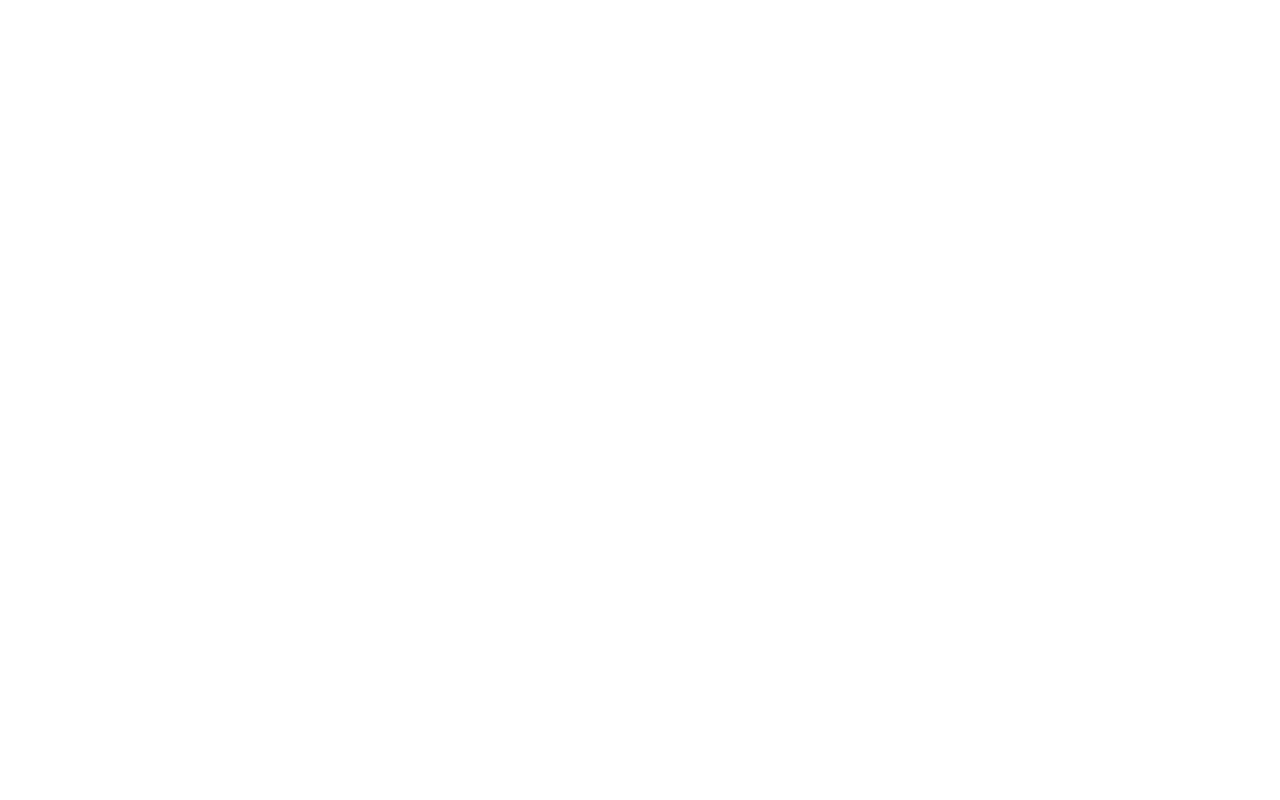
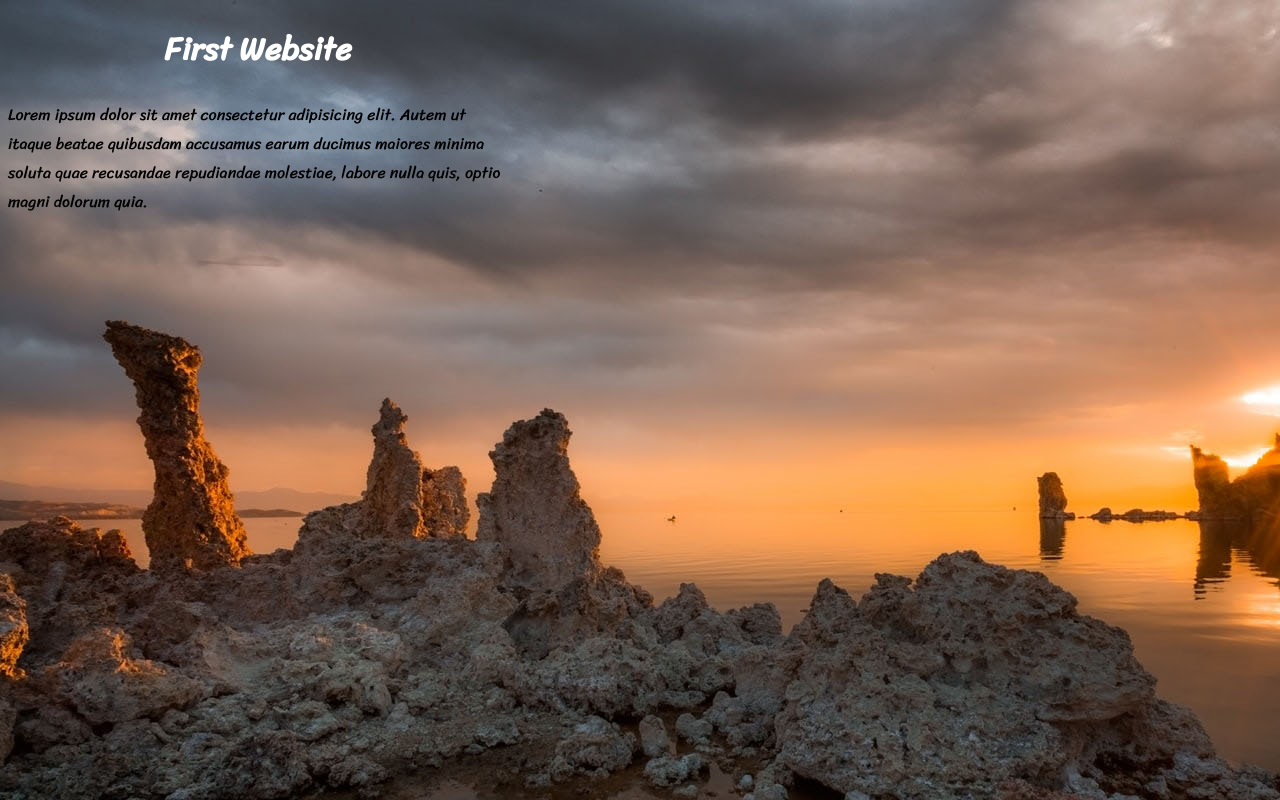
Before and after one commit to hemasri-bhimireddy/testing, a plain HTML site: page index.html in a window 1280 px wide. Drawn offline with Linux system fonts and the light colour scheme.

Commit message:
update the latest code

```diff
--- a/css/style.css
+++ b/css/style.css
@@ -1,5 +1,5 @@
 body {
-    background-image:url("./images/bg-img.jpg");
+    background-image:url("../images/bg-img.jpg");
     width: 500px;
     height: 400px;
     font-family: 'Sriracha', cursive;
--- a/index.html
+++ b/index.html
@@ -5,12 +5,15 @@
     <meta charset="UTF-8">
     <meta name="viewport" content="width=, initial-scale=1.0">
     <title>Sampl App</title>
+    <link href="https://fonts.googleapis.com/css?family=Sriracha&display=swap" rel="stylesheet">
+<link rel="stylesheet" href="css/style.css">
 </head>
-<link href="https://fonts.googleapis.com/css?family=Sriracha&display=swap" rel="stylesheet">
-<link rel="stylesheet" href="css/style.css">
+
 
 <body>
         <h1>First website </h1>
+
+        <p>Lorem ipsum dolor sit amet consectetur adipisicing elit. Autem ut itaque beatae quibusdam accusamus earum ducimus maiores minima soluta quae recusandae repudiandae molestiae, labore nulla quis, optio magni dolorum quia.</p>
 </body>
 
 </html>
```
